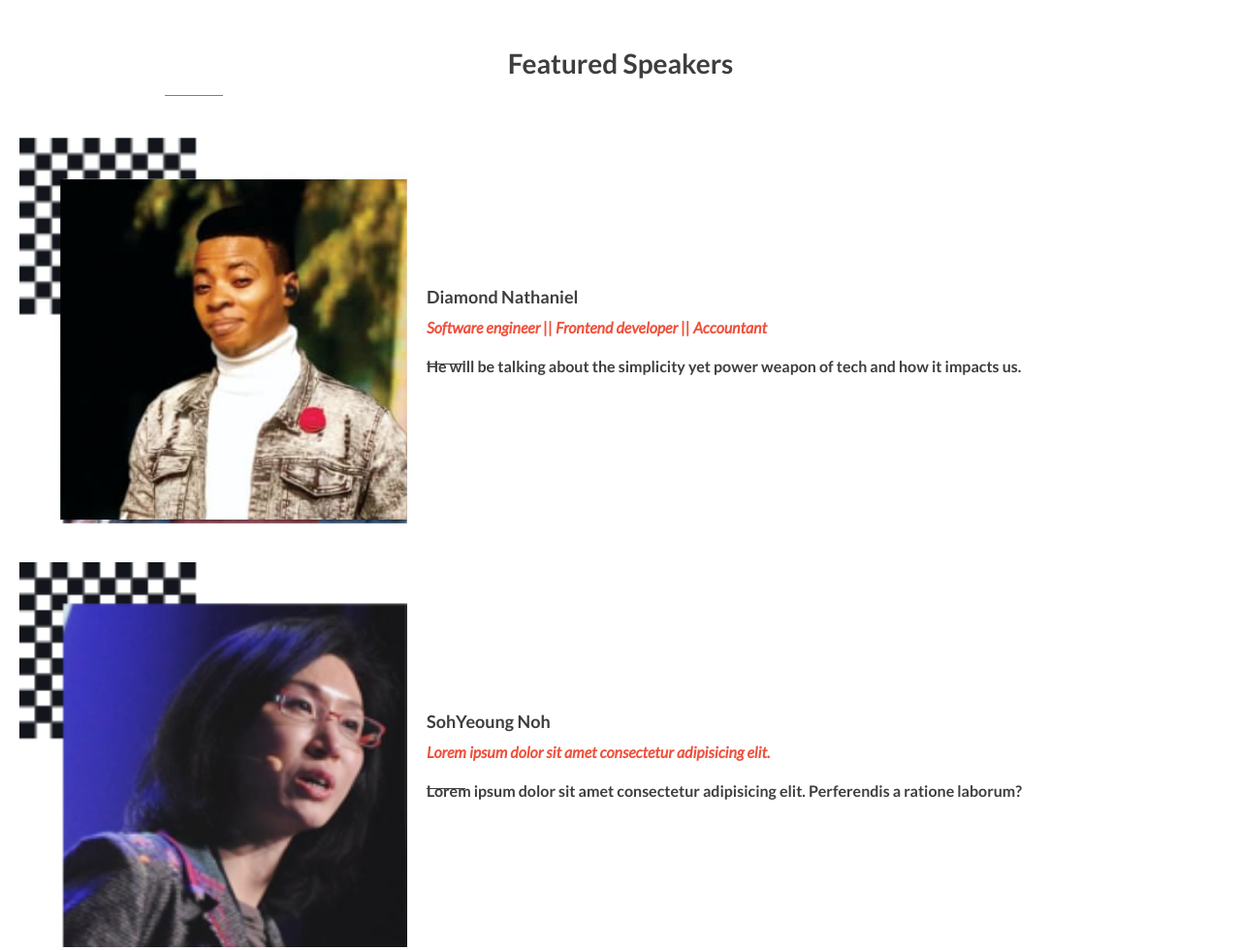
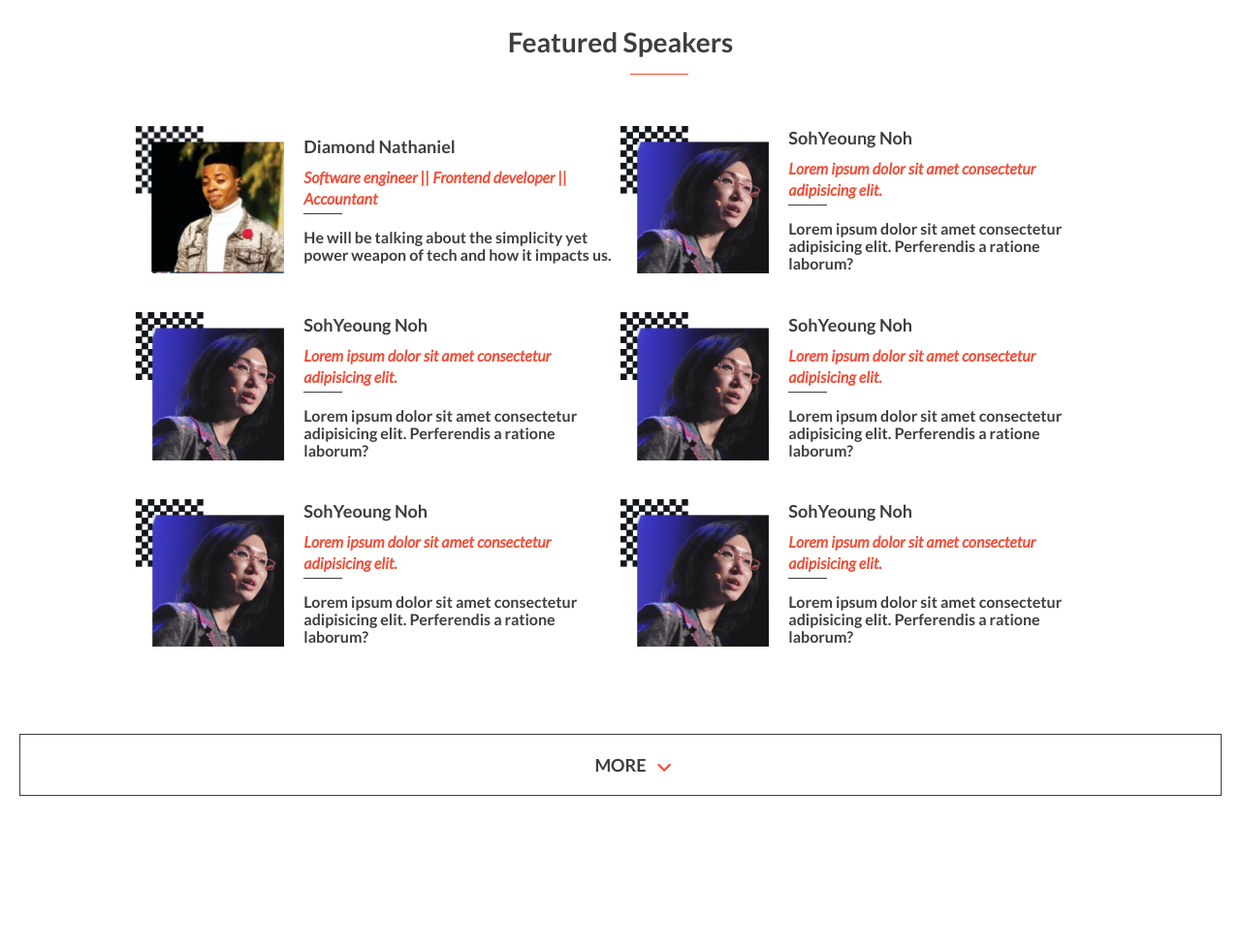
Before and after one commit to DiamondNath07/Web_Summit, a website: page index.html in a window 1280 px wide. Shown: the part 1340-2320 px from the top of the page at 97% size. Drawn offline with Linux system fonts and the light colour scheme; a web font is replaced by a local one.

Commit message:
add grid template column to speakers section

```diff
--- a/css/styles.css
+++ b/css/styles.css
@@ -2,6 +2,8 @@
   margin: 0;
   padding: 0;
   box-sizing: border-box;
+  /* outline: 1px solid #f00 !important;
+  opacity: 1 !important; */
 }
 
 :root {
@@ -67,12 +69,17 @@ a {
 
 /* down-nav */
 
+.navbar {
+  position: relative;
+}
+
 .downNav {
   display: none;
   background-color: #fff;
   height: 11vh;
   padding: 10px 150px 20px 30px;
   box-shadow: 0 0 10px 0 #3e3e3e8f;
+  position: fixed;
 }
 
 .navlinks {
@@ -324,6 +331,10 @@ a {
   margin-bottom: 40px;
 }
 
+.see-more {
+  display: none;
+}
+
 .speaker-pic {
   width: 100%;
   grid-column: span 2;
@@ -522,4 +533,25 @@ a {
     cursor: pointer;
     color: #ef513c;
   }
+
+  .speaker-title {
+    margin-bottom: 70px;
+  }
+
+  .speaker-title::after {
+    left: 630px;
+  }
+
+   .see-more {
+    display: grid;
+  }
+
+  .speakers-container {
+    display: grid;
+    grid-template-columns: repeat(2, 1fr);
+    max-width: 1000px;
+    margin: 0 auto;
+  }
+
+
 }
--- a/index.html
+++ b/index.html
@@ -123,7 +123,7 @@
           <p class="activity">CC Select</p>
           <p class="activity-description">
             Appreciate various creations applying CC license of artist,
-            organized from Art Center Nabi
+            organized from Art
           </p>
         </div>
         <div class="schedule1">
@@ -193,6 +193,58 @@
             </p>
           </div>
         </div>
+        <div class="speaker1 see-more">
+          <img src="./images2/speaker_03.png" alt="" class="speaker-pic" />
+          <div class="speaker-desc">
+            <h6 class="name">SohYeoung Noh</h6>
+            <p class="position">
+              Lorem ipsum dolor sit amet consectetur adipisicing elit.
+            </p>
+            <p class="contributions">
+              Lorem ipsum dolor sit amet consectetur adipisicing elit.
+              Perferendis a ratione laborum?
+            </p>
+          </div>
+        </div>
+        <div class="speaker1 see-more">
+          <img src="./images2/speaker_03.png" alt="" class="speaker-pic" />
+          <div class="speaker-desc">
+            <h6 class="name">SohYeoung Noh</h6>
+            <p class="position">
+              Lorem ipsum dolor sit amet consectetur adipisicing elit.
+            </p>
+            <p class="contributions">
+              Lorem ipsum dolor sit amet consectetur adipisicing elit.
+              Perferendis a ratione laborum?
+            </p>
+          </div>
+        </div>
+        <div class="speaker1 see-more">
+          <img src="./images2/speaker_03.png" alt="" class="speaker-pic" />
+          <div class="speaker-desc">
+            <h6 class="name">SohYeoung Noh</h6>
+            <p class="position">
+              Lorem ipsum dolor sit amet consectetur adipisicing elit.
+            </p>
+            <p class="contributions">
+              Lorem ipsum dolor sit amet consectetur adipisicing elit.
+              Perferendis a ratione laborum?
+            </p>
+          </div>
+        </div>
+        <div class="speaker1 see-more">
+          <img src="./images2/speaker_03.png" alt="" class="speaker-pic" />
+          <div class="speaker-desc">
+            <h6 class="name">SohYeoung Noh</h6>
+            <p class="position">
+              Lorem ipsum dolor sit amet consectetur adipisicing elit.
+            </p>
+            <p class="contributions">
+              Lorem ipsum dolor sit amet consectetur adipisicing elit.
+              Perferendis a ratione laborum?
+            </p>
+          </div>
+        </div>
       </div>
     </section>
     <div class="more">
```
